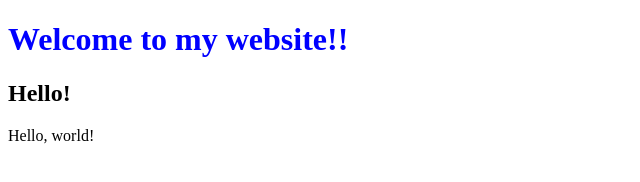
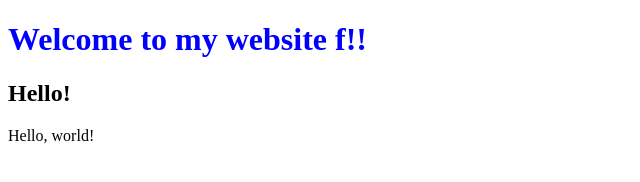
Before and after one commit to deancolclough/dean, a plain HTML site: page hello.html in a window 1280 px wide. Shown: the full height of the page, 0-640 px from the left. Drawn offline with Linux system fonts and the light colour scheme.

Commit message:
second save

```diff
--- a/hello.html
+++ b/hello.html
@@ -4,7 +4,7 @@
         <title>Hello!</title>
     </head>
     <body>
-        <h1 style="color:blue;">Welcome to my website!!</h1>
+        <h1 style="color:blue;">Welcome to my website f!!</h1>
         <h2>Hello!</h2>
         Hello, world!
     </body>
```
